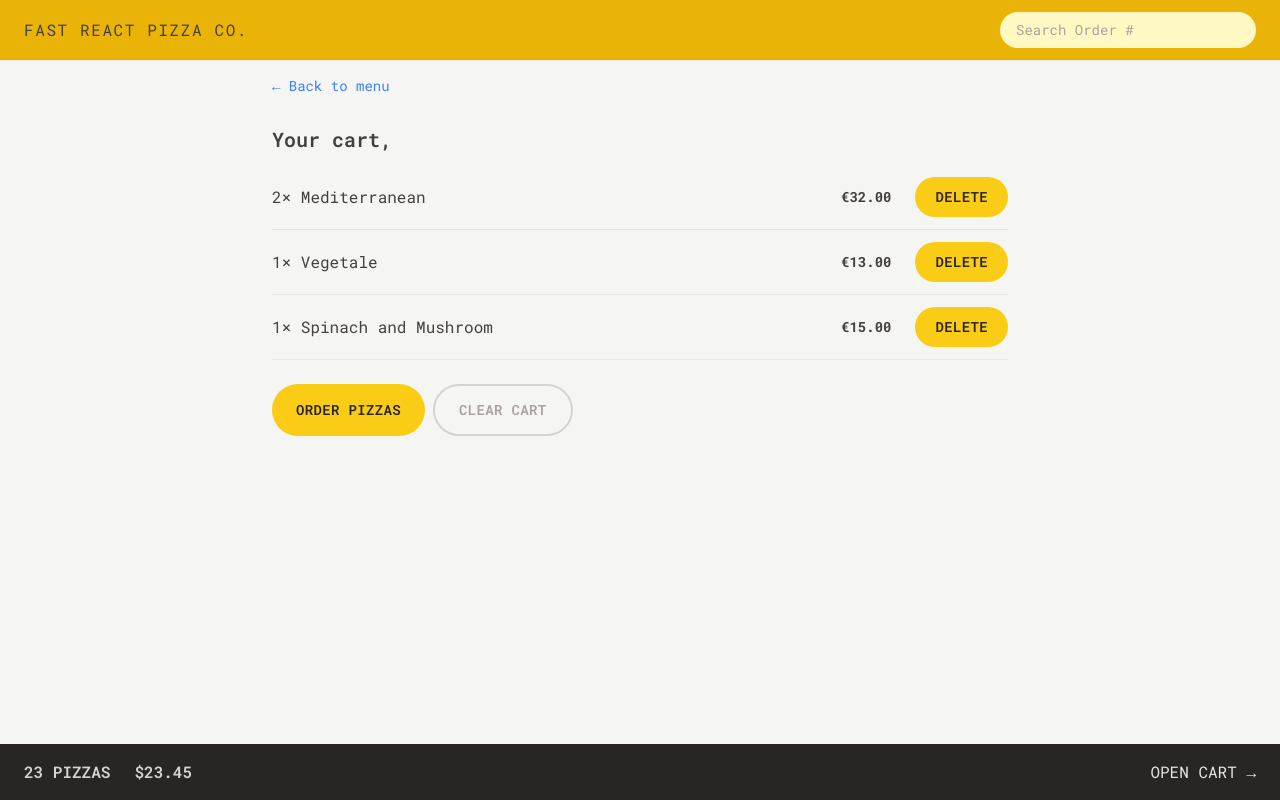
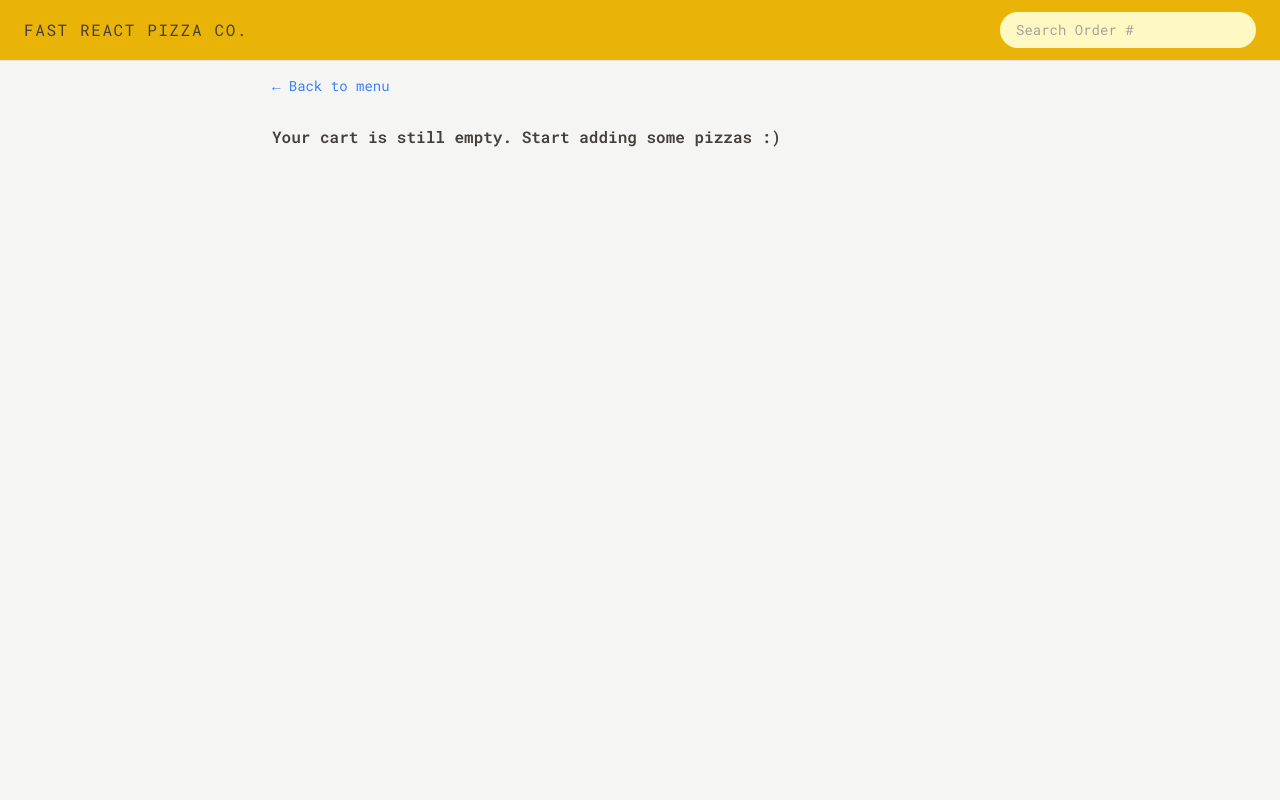
Before and after one commit to danielsadiq/16-fast-react-pizza, a React (Vite) app: page /cart in a window 1280 px wide. Built offline with nearby package versions, Linux system fonts and the light colour scheme.

Commit message:
cart done

```diff
--- a/src/features/cart/Cart.jsx
+++ b/src/features/cart/Cart.jsx
@@ -1,36 +1,16 @@
-import { Link } from 'react-router-dom';
 import LinkButton from '../../ui/LinkButton';
 import Button from '../../ui/Button';
 import CartItem from './CartItem';
-import { useSelector } from 'react-redux';
-
-const fakeCart = [
-  {
-    pizzaId: 12,
-    name: 'Mediterranean',
-    quantity: 2,
-    unitPrice: 16,
-    totalPrice: 32,
-  },
-  {
-    pizzaId: 6,
-    name: 'Vegetale',
-    quantity: 1,
-    unitPrice: 13,
-    totalPrice: 13,
-  },
-  {
-    pizzaId: 11,
-    name: 'Spinach and Mushroom',
-    quantity: 1,
-    unitPrice: 15,
-    totalPrice: 15,
-  },
-];
+import EmptyCart from "./EmptyCart";
+import { useDispatch, useSelector } from 'react-redux';
+import { clearCart, getCart } from './cartSlice';
 
 function Cart() {
-  const cart = fakeCart;
+  const cart = useSelector(getCart);
+  const dispatch = useDispatch();
   const username = useSelector(state => state.user.username);
+
+  if (!cart.length) return <EmptyCart/>
 
   return (
     <div className='px-4 py-3'>
@@ -39,12 +19,12 @@ function Cart() {
       <h2 className='mt-7 text-xl font-semibold'>Your cart, {username}</h2>
 
       <ul className='divide-y divide-stone-200 border-b mt-3'>
-        {cart.map(item => <CartItem item={item} key={item.key}></CartItem>)}
+        {cart.map(item => <CartItem item={item} key={item.pizzaId}></CartItem>)}
       </ul>
 
       <div className='mt-6 space-x-2'>
         <Button to="/order/new" type="primary">Order pizzas</Button>
-        <Button type="secondary">Clear Cart</Button>
+        <Button type="secondary" onClick={() => dispatch(clearCart())}>Clear Cart</Button>
       </div>
     </div>
   );
--- a/src/features/cart/CartItem.jsx
+++ b/src/features/cart/CartItem.jsx
@@ -1,6 +1,7 @@
 /* eslint-disable react/prop-types */
-import Button from "../../ui/Button";
 import { formatCurrency } from "../../utilities/helpers";
+import DeleteItem from "./DeleteItem";
+import UpdateItemQuantity from "./UpdateItemQuantity";
 
 function CartItem({ item }) {
   const { pizzaId, name, quantity, totalPrice } = item;
@@ -12,7 +13,8 @@ function CartItem({ item }) {
       </p>
       <div className="flex items-center justify-between sm:gap-6">
         <p className="text-sm font-bold">{formatCurrency(totalPrice)}</p>
-        <Button type="small">Delete</Button>
+        <UpdateItemQuantity pizzaId={pizzaId} currentQuantity={quantity} />
+        <DeleteItem pizzaId={pizzaId}/>
       </div>
     </li>
   );
--- a/src/features/cart/CartOverview.jsx
+++ b/src/features/cart/CartOverview.jsx
@@ -1,11 +1,17 @@
+import { useSelector } from "react-redux";
 import { Link } from "react-router-dom";
+import { getTotalCartPrice, getTotalCartQuantity } from "./cartSlice";
+import { formatCurrency } from "../../utilities/helpers";
 
 function CartOverview() {
+  const totalCartQuantity = useSelector(getTotalCartQuantity);
+  const totalCartPrice = useSelector(getTotalCartPrice);
+  if (!totalCartQuantity) return null;
   return (
     <div className="bg-stone-800 text-stone-200 uppercase px-4 py-4 sm:px-6 flex items-center justify-between">
       <p className="text-stone-300 font-semibold space-x-4 sm:space-x-6 md:text-base text-sm">
-        <span>23 pizzas</span>
-        <span>$23.45</span>
+        <span>{totalCartQuantity} pizzas</span>
+        <span>{formatCurrency(totalCartPrice)}</span>
       </p>
       <Link to="/cart">Open cart &rarr;</Link>
     </div>
--- /dev/null
+++ b/src/features/cart/DeleteItem.jsx
@@ -0,0 +1,12 @@
+import { useDispatch } from "react-redux"
+import Button from "../../ui/Button"
+import { deleteItem } from "./cartSlice";
+
+// eslint-disable-next-line react/prop-types
+function DeleteItem({pizzaId}) {
+    const dispatch = useDispatch();
+    return <Button type="small" onClick={() => dispatch(deleteItem(pizzaId))}>Delete</Button>
+
+}
+
+export default DeleteItem
--- a/src/features/cart/EmptyCart.jsx
+++ b/src/features/cart/EmptyCart.jsx
@@ -1,11 +1,10 @@
-import { Link } from 'react-router-dom';
+import LinkButton from '../../ui/LinkButton';
 
 function EmptyCart() {
   return (
-    <div>
-      <Link to="/menu">&larr; Back to menu</Link>
-
-      <p>Your cart is still empty. Start adding some pizzas :)</p>
+    <div className='px-4 py-3'>
+      <LinkButton to="/menu">&larr; Back to menu</LinkButton>
+      <p className='mt-7 font-semibold'>Your cart is still empty. Start adding some pizzas :)</p>
     </div>
   );
 }
--- /dev/null
+++ b/src/features/cart/UpdateItemQuantity.jsx
@@ -0,0 +1,17 @@
+import { useDispatch } from "react-redux"
+import Button from "../../ui/Button"
+import { decreaseItemQuantity, increaseItemQuantity } from "./cartSlice";
+
+// eslint-disable-next-line react/prop-types
+function UpdateItemQuantity({pizzaId, currentQuantity}) {
+    const dispatch = useDispatch();
+    return (
+        <div className="flex gap-1 items-center md:gap-3">
+            <Button type="round" onClick={() => dispatch(decreaseItemQuantity(pizzaId))}>-</Button>
+            <span>{currentQuantity}</span>
+            <Button type="round" onClick={() => dispatch(increaseItemQuantity(pizzaId))}>+</Button>
+        </div>
+    )
+}
+
+export default UpdateItemQuantity
--- a/src/features/cart/cartSlice.js
+++ b/src/features/cart/cartSlice.js
@@ -1,48 +1,69 @@
 import { createSlice } from "@reduxjs/toolkit";
 
 const initialState = {
-    // cart: [],
-    cart: [
-        {
-            pizzaId:12,
-            name: 'Mediterranean',
-            quantity: 2,
-            unitPrice: 16,
-            totalPrice: 32,
-        }
-    ]
+  cart: [],
+  // cart: [
+  //   {
+  //     pizzaId: 12,
+  //     name: "Mediterranean",
+  //     quantity: 2,
+  //     unitPrice: 16,
+  //     totalPrice: 32,
+  //   },
+  // ],
 };
 
 const cartSlice = createSlice({
   name: "cart",
   initialState,
   reducers: {
-        addItem(state,action){
+    addItem(state, action) {
       // payLoad = newItem
       state.cart.push(action.payload);
     },
-        deleteItem(state,action){
+    deleteItem(state, action) {
       // payload = pizzaId
-            state.cart = state.cart.filter(item => item.pizzaId !==action.payload);
+      state.cart = state.cart.filter((item) => item.pizzaId !== action.payload);
     },
-        increaseItemQuantity(state,action){
-            const item = state.cart.find(item => item.pizzaId === action.payload);
+    increaseItemQuantity(state, action) {
+      // payload = pizzaId
+      const item = state.cart.find((item) => item.pizzaId === action.payload);
       item.quantity++;
       item.totalPrice = item.quantity * item.unitPrice;
     },
-        decreaseItemQuantity(state,action){
-            const item = state.cart.find(item => item.pizzaId === action.payload);
+    decreaseItemQuantity(state, action) {
+      // payload = pizzaId
+      const item = state.cart.find((item) => item.pizzaId === action.payload);
       item.quantity--;
       item.totalPrice = item.quantity * item.unitPrice;
+
+      // if (item.quantity === 0) state.cart = state.cart.filter((item) => item.pizzaId !== action.payload);
+      // OR
+      if (item.quantity === 0) cartSlice.caseReducers.deleteItem(state, action);
     },
-        clearCart(state){
+    clearCart(state) {
       state.cart = [];
     },
-    }
-
+  },
 });
 
-
-export const {addItem, deleteItem, increaseItemQuantity, decreaseItemQuantity, clearCart} = cartSlice.actions;
+export const {
+  addItem,
+  deleteItem,
+  increaseItemQuantity,
+  decreaseItemQuantity,
+  clearCart,
+} = cartSlice.actions;
 
 export default cartSlice.reducer;
+
+export const getCart = (state) => state.cart.cart;
+
+export const getTotalCartQuantity = (state) =>
+  state.cart.cart.reduce((sum, item) => sum + item.quantity, 0);
+
+export const getTotalCartPrice = (state) =>
+  state.cart.cart.reduce((sum, item) => sum + item.totalPrice, 0);
+
+export const getCurrentQuantityById = (id) => (state) =>
+  state.cart.cart.find((item) => item.pizzaId === id)?.quantity ?? 0;
--- a/src/features/order/CreateOrder.jsx
+++ b/src/features/order/CreateOrder.jsx
@@ -3,104 +3,96 @@ import { Form, redirect, useActionData, useNavigation } from "react-router-dom";
 import { createOrder } from "../../services/apiRestaurant";
 import Button from "../../ui/Button";
 import { useSelector } from "react-redux";
+import { clearCart, getCart, getTotalCartPrice } from "../cart/cartSlice";
+import store from "../../store";
+import EmptyCart from "../cart/EmptyCart";
+import {formatCurrency} from "../../utilities/helpers";
+import { useState } from "react";
 
 // https://uibakery.io/regex-library/phone-number
 const isValidPhone = (str) =>
   /^\+?\d{1,4}?[-.\s]?\(?\d{1,3}?\)?[-.\s]?\d{1,4}[-.\s]?\d{1,4}[-.\s]?\d{1,9}$/.test(
-    str
+    str,
   );
 
-const fakeCart = [
-  {
-    pizzaId: 12,
-    name: "Mediterranean",
-    quantity: 2,
-    unitPrice: 16,
-    totalPrice: 32,
-  },
-  {
-    pizzaId: 6,
-    name: "Vegetale",
-    quantity: 1,
-    unitPrice: 13,
-    totalPrice: 13,
-  },
-  {
-    pizzaId: 11,
-    name: "Spinach and Mushroom",
-    quantity: 1,
-    unitPrice: 15,
-    totalPrice: 15,
-  },
-];
 
 function CreateOrder() {
-  // const [withPriority, setWithPriority] = useState(false);
+  const [withPriority, setWithPriority] = useState(false);
   const navigation = useNavigation();
   const isSubmitting = navigation.state === "submitting";
 
   const formErrors = useActionData();
-  const cart = fakeCart;
-  const username = useSelector(state => state.user.username);
+  const cart = useSelector(getCart);
+  const username = useSelector((state) => state.user.username);
+  const totalCartPrice = useSelector(getTotalCartPrice());
+  const priorityPrice = withPriority ? totalCartPrice * 0.2 : 0;
+  const totalPrice = totalCartPrice + priorityPrice;
+
+  if (!cart.length) return < EmptyCart/>
 
   return (
     <div className="px-4 py-6">
-      <h2 className="text-xl font-semibold mb-8">Ready to order? Let{`'`}s go!</h2>
+      <h2 className="mb-8 text-xl font-semibold">
+        Ready to order? Let{`'`}s go!
+      </h2>
 
       {/* <Form method="POST" action="/order/new"> */}
-      <Form method="POST" >
-        <div className="mb-5 flex gap-2 flex-col sm:flex-row sm:items-center justify-between">
+      <Form method="POST">
+        <div className="mb-5 flex flex-col justify-between gap-2 sm:flex-row sm:items-center">
           <label className="sm:basis-40">First Name</label>
           <input
             className="input grow"
             type="text"
             defaultValue={username}
             name="customer"
-            required />
+            required
+          />
         </div>
 
-        <div className="mb-5 flex gap-2 flex-col sm:flex-row sm:items-center justify-between">
+        <div className="mb-5 flex flex-col justify-between gap-2 sm:flex-row sm:items-center">
           <label className="sm:basis-40">Phone number</label>
           <div className="grow">
-            <input
-              className="input w-full"
-              type="tel"
-              name="phone"
-              required />
+            <input className="input w-full" type="tel" name="phone" required />
 
-          {formErrors?.phone && <p className="text-xs mt-2 text-red-700 bg-red-100 p-2 rounded">{formErrors.phone}</p>}
+            {formErrors?.phone && (
+              <p className="mt-2 rounded bg-red-100 p-2 text-xs text-red-700">
+                {formErrors.phone}
+              </p>
+            )}
           </div>
         </div>
 
-        <div className="mb-5 flex gap-2 flex-col sm:flex-row sm:items-center justify-between">
+        <div className="mb-5 flex flex-col justify-between gap-2 sm:flex-row sm:items-center">
           <label className="sm:basis-40">Address</label>
           <div className="grow">
             <input
               className="input w-full"
               type="text"
               name="address"
-
-              required />
+              required
+            />
           </div>
         </div>
 
-        <div className="flex gap-2 mb-12">
+        <div className="mb-12 flex gap-2">
           <input
             className="h-6 w-6 accent-yellow-400 focus:outline-none focus:ring focus:ring-yellow-400 focus:ring-offset-2"
             type="checkbox"
             name="priority"
             id="priority"
-            // value={withPriority}
-            // onChange={(e) => setWithPriority(e.target.checked)}
+            value={withPriority}
+            onChange={(e) => setWithPriority(e.target.checked)}
           />
-          <label htmlFor="priority" className="font-meium">Want to yo give your order priority?</label>
+          <label htmlFor="priority" className="font-meium">
+            Want to yo give your order priority?
+          </label>
         </div>
 
         <div>
           {/* This is to pass data to the form in a dynamic way */}
           <input type="hidden" name="cart" value={JSON.stringify(cart)} />
           <Button disabled={isSubmitting} type="primary">
-            {isSubmitting ? "Placing order" : "Order now"}
+            {isSubmitting ? "Placing order" : `Order now for ${formatCurrency(totalPrice)}`}
           </Button>
         </div>
       </Form>
@@ -109,23 +101,27 @@ function CreateOrder() {
 }
 
 // eslint-disable-next-line react-refresh/only-export-components
-export async function action({request}){
+export async function action({ request }) {
   const formData = await request.formData();
   const data = Object.fromEntries(formData);
 
-  const order = {...data,
+  const order = {
+    ...data,
     cart: JSON.parse(data.cart),
-    priority: data.priority === "on"
-  }
+    priority: data.priority === "true",
+  };
   const errors = {};
-  if (!isValidPhone(order.phone)) errors.phone = "Please give us a valid phone number. We might need it to contact you"
+  if (!isValidPhone(order.phone))
+    errors.phone =
+      "Please give us a valid phone number. We might need it to contact you";
   // To check if the errors object is empty
   if (Object.keys(errors).length > 0) return errors;
 
   // If everything is okay, create new order and redirect.
   const newOrder = await createOrder(order);
-
-  return redirect(`/order/${newOrder.id}`)
+  // DO NOT overuse
+  store.dispatch(clearCart());
+  return redirect(`/order/${newOrder.id}`);
 }
 
 export default CreateOrder;
--- a/src/ui/Button.jsx
+++ b/src/ui/Button.jsx
@@ -6,6 +6,7 @@ function Button({children, disabled, to, type, onClick}) {
     const styles = {
         primary: base + " py-3 px-4 md:px-6 md:py-4",
         small: base + " px-4 py-2 md:px-5 md:py-2.5 text-xsm",
+        round: base + " px-2.5 py-1 md:px-3.5 md:py-2 text-sm",
         secondary: "text-sm border-2 border-stone-300 font-semibold text-stone-400  inline-block tracking-wide rounded-full uppercase hover:bg-stone-300 hover:text-stone-800 transition-colors duration-300 focus:ring focus:bg-stone-300 focus:ring-offset-2 focus:bg-yellow-300 focus:text-stone-800 focus:ring-stone-200 focus:outline-none disabled:cursor-not-allowed py-2.5 px-4 md:px-6 md:py-3.5",
     }
 
```
Also changed, not shown: src/features/menu/MenuItem.jsx (+41 -11 lines). Lines whose indentation alone changed are shown as unchanged.
